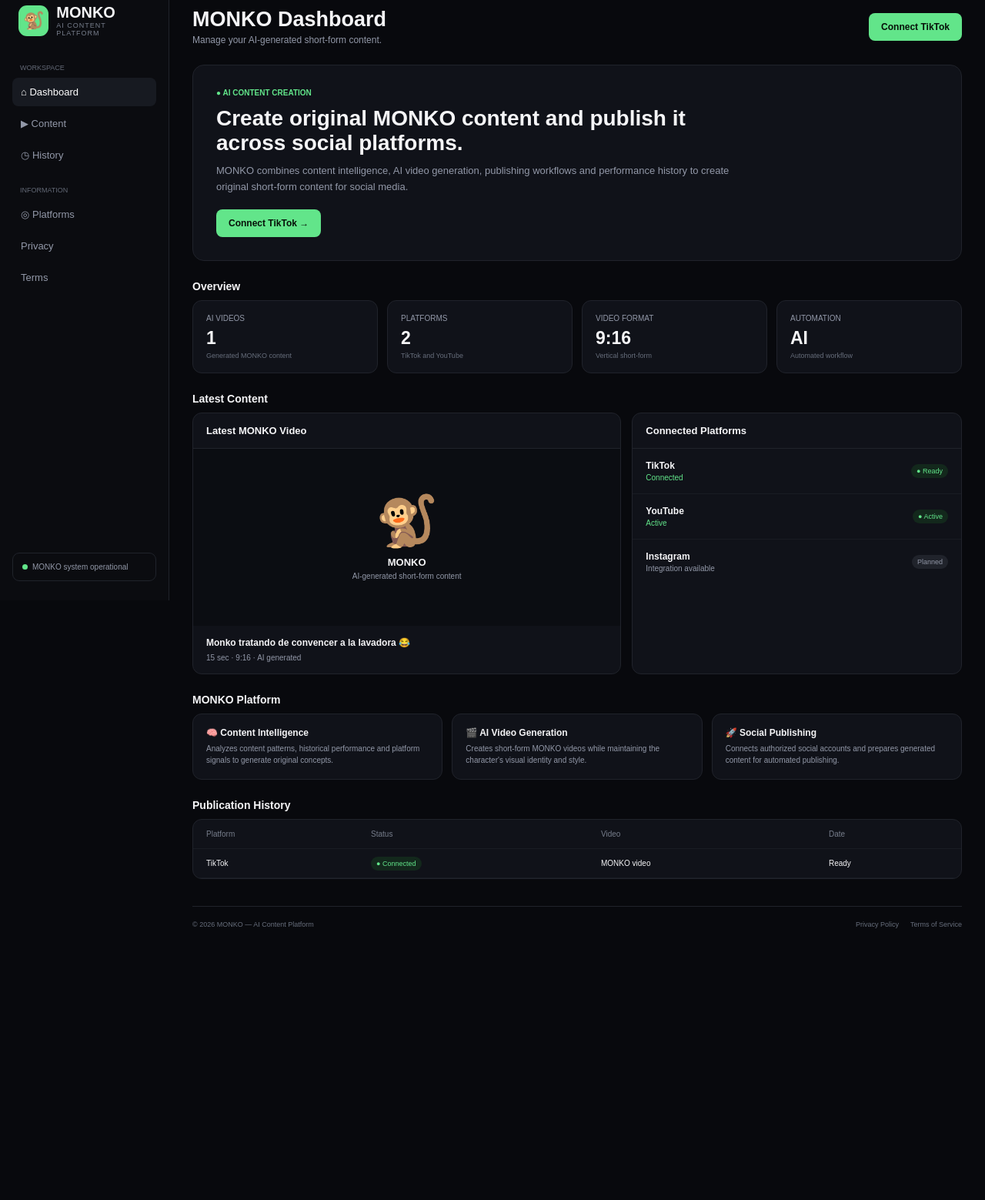
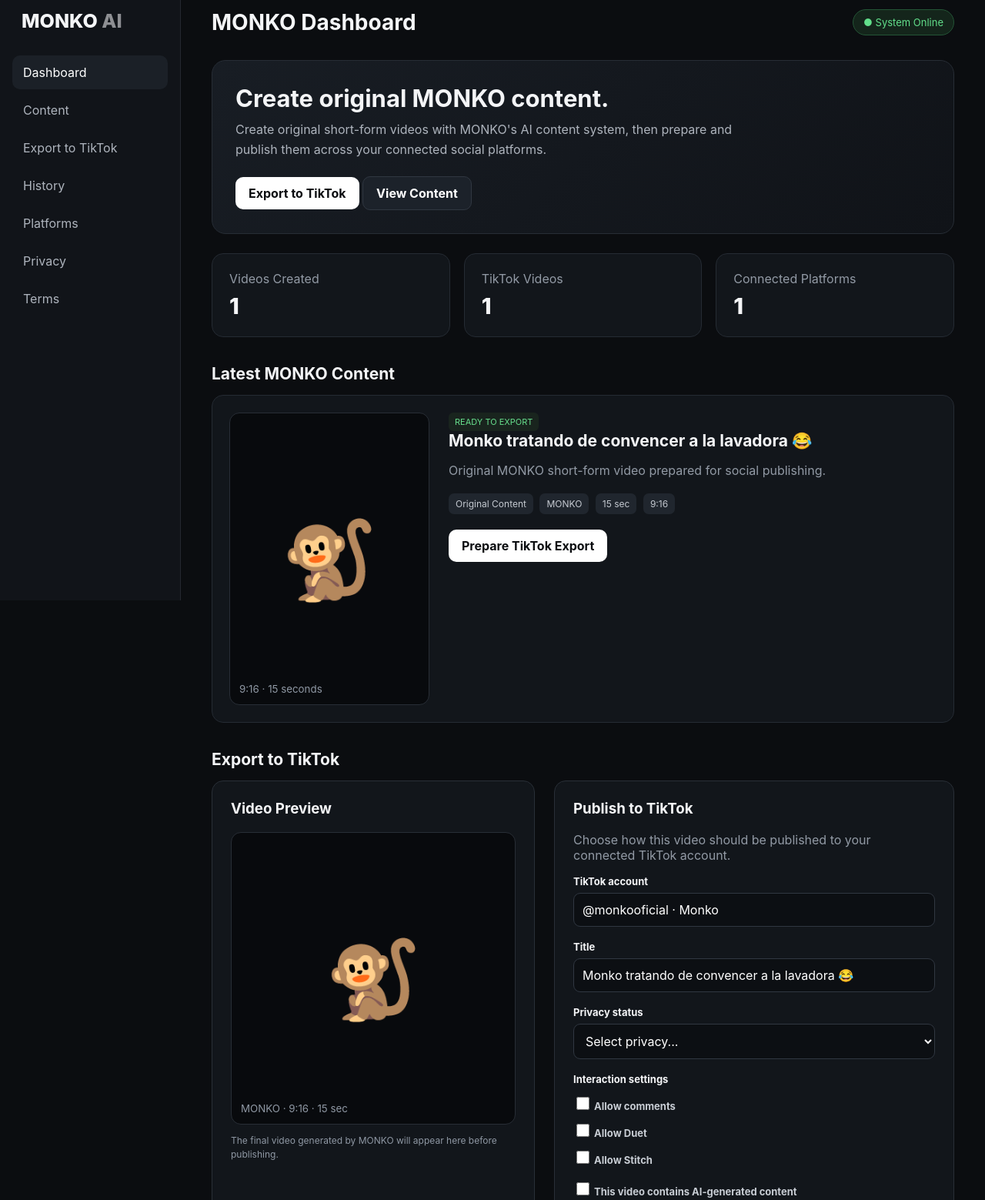
Before and after one commit to ferlyncastillo6-cloud/monko-web, a plain HTML site: page index.html in a window 1280 px wide. Shown: the part 20-1579 px from the top of the page at 77% size. Before the commit the page ends 1256 px from the top, so only its background shows below. Drawn offline with Linux system fonts and the light colour scheme.

Commit message:
Update index.html

```diff
--- a/index.html
+++ b/index.html
@@ -1,218 +1,347 @@
 <!DOCTYPE html>
-<html lang="es">
+<html lang="en">
 <head>
 <meta charset="UTF-8">
 <meta name="viewport" content="width=device-width,initial-scale=1">
-<meta name="description" content="MONKO - AI Content Platform">
-<title>MONKO — AI Content Platform</title>
+<title>MONKO Dashboard</title>
 <style>
-*{box-sizing:border-box;margin:0;padding:0}
-body{font-family:Arial,sans-serif;background:#08090d;color:#f5f5f7;min-height:100vh}
+*{box-sizing:border-box}
+body{margin:0;font-family:Inter,Arial,sans-serif;background:#0b0d10;color:#f4f5f7}
 a{text-decoration:none;color:inherit}
+button,input,select{font:inherit}
 .app{display:flex;min-height:100vh}
-.sidebar{width:220px;background:#0b0c10;border-right:1px solid #20232b;padding:25px 16px;position:fixed;top:0;bottom:0}
-.logo{display:flex;align-items:center;gap:10px;margin-bottom:35px;padding:0 8px}
-.logo-icon{width:40px;height:40px;background:#62e58a;color:#071109;border-radius:11px;display:flex;align-items:center;justify-content:center;font-size:22px}
-.logo-text{font-size:20px;font-weight:bold}
-.logo-sub{font-size:9px;color:#777e8c;text-transform:uppercase;letter-spacing:1px}
-.nav-title{font-size:9px;color:#626875;text-transform:uppercase;margin:22px 10px 8px}
-.nav{display:flex;flex-direction:column;gap:4px}
-.nav a{padding:11px;border-radius:8px;color:#9298a8;font-size:13px}
-.nav a:hover,.nav a.active{background:#171a21;color:#fff}
-.sidebar-status{position:absolute;bottom:25px;left:16px;right:16px;border:1px solid #20232b;border-radius:9px;padding:12px;color:#9298a8;font-size:10px}
-.dot{display:inline-block;width:7px;height:7px;border-radius:50%;background:#62e58a;margin-right:6px}
-.main{margin-left:220px;width:calc(100% - 220px);padding:30px}
-.topbar{display:flex;justify-content:space-between;align-items:center;margin-bottom:25px}
-h1{font-size:27px}
-.subtitle{color:#9298a8;font-size:12px;margin-top:4px}
-.btn{display:inline-block;padding:11px 16px;border-radius:8px;font-size:12px;font-weight:bold}
-.btn-green{background:#62e58a;color:#071109}
-.hero{background:#101219;border:1px solid #20232b;border-radius:15px;padding:30px;margin-bottom:18px}
-.hero-label{color:#62e58a;font-size:10px;font-weight:bold;margin-bottom:12px}
-.hero h2{font-size:28px;max-width:700px;margin-bottom:10px}
-.hero p{color:#9298a8;font-size:13px;max-width:700px;line-height:1.6}
-.stats{display:grid;grid-template-columns:repeat(4,1fr);gap:12px;margin-bottom:20px}
-.card{background:#101219;border:1px solid #20232b;border-radius:12px;padding:17px}
-.card-label{font-size:10px;color:#9298a8;margin-bottom:7px}
-.card-value{font-size:23px;font-weight:bold}
-.card-text{font-size:9px;color:#666d7b;margin-top:4px}
-.section-title{font-size:14px;font-weight:bold;margin:25px 0 10px}
-.grid{display:grid;grid-template-columns:1.3fr 1fr;gap:14px}
-.panel{background:#101219;border:1px solid #20232b;border-radius:12px;overflow:hidden}
-.panel-title{padding:15px 17px;border-bottom:1px solid #20232b;font-size:13px;font-weight:bold}
-.preview{height:230px;background:#0b0d12;display:flex;align-items:center;justify-content:center;text-align:center}
-.monko{font-size:65px;margin-bottom:8px}
-.preview strong{display:block;font-size:13px}
-.preview small{color:#9298a8;font-size:10px}
-.video-info{padding:15px 17px}
-.video-title{font-size:12px;font-weight:bold;margin-bottom:7px}
-.meta{font-size:10px;color:#9298a8}
-.platform{display:flex;justify-content:space-between;align-items:center;padding:15px 17px;border-bottom:1px solid #191c23}
-.platform:last-child{border-bottom:0}
-.platform-name{font-size:12px;font-weight:bold}
-.platform-status{font-size:10px;color:#62e58a;margin-top:3px}
-.badge{font-size:9px;padding:4px 7px;border-radius:15px;background:#13281c;color:#62e58a}
-.badge-gray{background:#20232b;color:#9298a8}
-.info-grid{display:grid;grid-template-columns:repeat(3,1fr);gap:12px}
-.info h3{font-size:12px;margin-bottom:6px}
-.info p{font-size:10px;color:#9298a8;line-height:1.5}
-table{width:100%;border-collapse:collapse}
-th,td{text-align:left;padding:13px 17px;border-bottom:1px solid #191c23;font-size:10px}
-th{color:#777e8c;font-weight:normal}
-footer{margin-top:35px;padding-top:18px;border-top:1px solid #20232b;color:#666d7b;font-size:9px;display:flex;justify-content:space-between}
-.footer-links{display:flex;gap:15px}
+.sidebar{width:235px;background:#111419;border-right:1px solid #242830;padding:24px 16px;position:fixed;top:0;bottom:0}
+.logo{font-size:25px;font-weight:800;padding:8px 12px 30px}
+.logo span{opacity:.55}
+.nav a{display:block;padding:12px 14px;border-radius:10px;color:#aeb4bd;margin-bottom:5px}
+.nav a:hover,.nav a.active{background:#1b2027;color:#fff}
+.main{margin-left:235px;width:calc(100% - 235px);padding:32px 40px;max-width:1500px}
+.top{display:flex;justify-content:space-between;align-items:center;margin-bottom:32px}
+.top h1{margin:0;font-size:28px}
+.status{background:#14251b;color:#62df8b;border:1px solid #245536;padding:8px 13px;border-radius:20px;font-size:13px}
+.hero{background:linear-gradient(135deg,#181d24,#101318);border:1px solid #272d35;border-radius:18px;padding:30px;margin-bottom:25px}
+.hero h2{font-size:31px;margin:0 0 10px}
+.hero p{color:#aeb4bd;max-width:700px;line-height:1.6;margin:0 0 22px}
+.btn{display:inline-block;border:0;border-radius:10px;padding:11px 17px;cursor:pointer;font-weight:700}
+.primary{background:#fff;color:#0b0d10}
+.secondary{background:#1c222a;color:#fff;border:1px solid #303741}
+.grid{display:grid;grid-template-columns:repeat(3,1fr);gap:18px;margin-bottom:25px}
+.card{background:#12161b;border:1px solid #252b33;border-radius:15px;padding:22px}
+.card h3{margin:0 0 9px;font-size:17px}
+.muted{color:#929aa5}
+.stat{font-size:29px;font-weight:800;margin-top:8px}
+.video-card{display:grid;grid-template-columns:260px 1fr;gap:25px}
+.preview{height:380px;background:#080a0d;border:1px solid #282e36;border-radius:13px;display:flex;align-items:center;justify-content:center;position:relative;overflow:hidden}
+.monko{font-size:100px}
+.preview small{position:absolute;bottom:12px;left:12px;color:#8f98a4}
+.info h2{margin-top:0}
+.tags span{display:inline-block;background:#20262e;border-radius:7px;padding:6px 9px;margin:4px 4px 0 0;font-size:12px;color:#c5cad1}
+.platforms{display:grid;grid-template-columns:repeat(3,1fr);gap:15px}
+.platform{padding:18px;border:1px solid #282e36;border-radius:12px;background:#15191f}
+.platform strong{display:block;margin-bottom:7px}
+.connected{color:#61dc88;font-size:13px}
+.section{margin-top:35px}
+.section h2{font-size:21px;margin-bottom:15px}
+.table{width:100%;border-collapse:collapse;background:#12161b;border:1px solid #252b33;border-radius:12px;overflow:hidden}
+.table th,.table td{text-align:left;padding:14px;border-bottom:1px solid #242a31;font-size:13px}
+.table th{color:#8e97a3}
+.export{display:grid;grid-template-columns:minmax(280px,420px) 1fr;gap:25px}
+.form-card{background:#12161b;border:1px solid #292f37;border-radius:15px;padding:24px}
+.form-card h3{margin-top:0}
+.field{margin-bottom:18px}
+.field label{display:block;font-size:13px;font-weight:700;margin-bottom:7px}
+.field input,.field select{width:100%;background:#0c0f13;color:#fff;border:1px solid #303741;border-radius:9px;padding:11px;outline:none}
+.field input:focus,.field select:focus{border-color:#777}
+.check{display:flex;align-items:center;gap:10px;margin:12px 0;color:#c8cdd4;font-size:13px}
+.check input{width:17px;height:17px}
+.consent{padding:14px;background:#181d23;border:1px solid #2c333c;border-radius:10px;margin:20px 0;line-height:1.5}
+.publish{width:100%;background:#fff;color:#080a0d;border:0;border-radius:10px;padding:13px;font-weight:800;cursor:pointer}
+.publish:disabled{opacity:.35;cursor:not-allowed}
+.notice{font-size:12px;color:#8f98a4;line-height:1.5;margin-top:12px}
+.badge{display:inline-block;padding:5px 8px;border-radius:6px;background:#19241e;color:#67df8d;font-size:11px}
+footer{margin-top:50px;padding:25px 0;border-top:1px solid #242a31;color:#777f8a;font-size:12px}
 @media(max-width:900px){
-.sidebar{width:180px}
-.main{margin-left:180px;width:calc(100% - 180px);padding:20px}
-.stats{grid-template-columns:repeat(2,1fr)}
-.grid{grid-template-columns:1fr}
-.info-grid{grid-template-columns:1fr}
-}
-@media(max-width:600px){
-.app{display:block}
-.sidebar{position:static;width:100%;min-height:auto;border-right:0;border-bottom:1px solid #20232b}
-.sidebar-status{display:none}
-.nav{flex-direction:row;overflow:auto}
-.main{margin-left:0;width:100%;padding:15px}
-.topbar{align-items:flex-start;gap:12px;flex-direction:column}
-.hero h2{font-size:23px}
-.stats{grid-template-columns:1fr 1fr}
-footer{flex-direction:column;gap:10px}
+.sidebar{width:190px}.main{margin-left:190px;width:calc(100% - 190px);padding:25px}
+.grid,.platforms{grid-template-columns:1fr}
+.video-card,.export{grid-template-columns:1fr}
 }
 </style>
 </head>
+
 <body>
 <div class="app">
 
 <aside class="sidebar">
-<div class="logo">
-<div class="logo-icon">🐒</div>
-<div><div class="logo-text">MONKO</div><div class="logo-sub">AI Content Platform</div></div>
-</div>
-
-<div class="nav-title">Workspace</div>
+<div class="logo">MONKO<span> AI</span></div>
 <nav class="nav">
-<a href="#dashboard" class="active">⌂ Dashboard</a>
-<a href="#content">▶ Content</a>
-<a href="#history">◷ History</a>
-</nav>
-
-<div class="nav-title">Information</div>
-<nav class="nav">
-<a href="#platforms">◎ Platforms</a>
+<a href="#dashboard" class="active">Dashboard</a>
+<a href="#content">Content</a>
+<a href="#export">Export to TikTok</a>
+<a href="#history">History</a>
+<a href="#platforms">Platforms</a>
 <a href="privacy.html">Privacy</a>
 <a href="terms.html">Terms</a>
 </nav>
-
-<div class="sidebar-status"><span class="dot"></span>MONKO system operational</div>
 </aside>
 
 <main class="main">
 
-<div class="topbar">
-<div>
+<div class="top" id="dashboard">
 <h1>MONKO Dashboard</h1>
-<div class="subtitle">Manage your AI-generated short-form content.</div>
+<div class="status">● System Online</div>
 </div>
 
-<a class="btn btn-green" href="https://www.tiktok.com/v2/auth/authorize/?client_key=sbawubdaromq03ayzu&response_type=code&scope=user.info.basic%2Cvideo.list%2Cvideo.publish%2Cvideo.upload&redirect_uri=https%3A%2F%2Fferlyn06.app.n8n.cloud%2Fwebhook%2Ftiktok%2Foauth%2Fcallback&state=monko_tiktok_auth">Connect TikTok</a>
-</div>
-
-<section class="hero" id="dashboard">
-<div class="hero-label">● AI CONTENT CREATION</div>
-<h2>Create original MONKO content and publish it across social platforms.</h2>
-<p>MONKO combines content intelligence, AI video generation, publishing workflows and performance history to create original short-form content for social media.</p>
-<br>
-<a class="btn btn-green" href="https://www.tiktok.com/v2/auth/authorize/?client_key=sbawubdaromq03ayzu&response_type=code&scope=user.info.basic%2Cvideo.list%2Cvideo.publish%2Cvideo.upload&redirect_uri=https%3A%2F%2Fferlyn06.app.n8n.cloud%2Fwebhook%2Ftiktok%2Foauth%2Fcallback&state=monko_tiktok_auth">Connect TikTok →</a>
+<section class="hero">
+<h2>Create original MONKO content.</h2>
+<p>
+Create original short-form videos with MONKO's AI content system,
+then prepare and publish them across your connected social platforms.
+</p>
+<a href="#export" class="btn primary">Export to TikTok</a>
+<a href="#content" class="btn secondary">View Content</a>
 </section>
 
-<div class="section-title">Overview</div>
-
-<section class="stats">
-<div class="card"><div class="card-label">AI VIDEOS</div><div class="card-value">1</div><div class="card-text">Generated MONKO content</div></div>
-<div class="card"><div class="card-label">PLATFORMS</div><div class="card-value">2</div><div class="card-text">TikTok and YouTube</div></div>
-<div class="card"><div class="card-label">VIDEO FORMAT</div><div class="card-value">9:16</div><div class="card-text">Vertical short-form</div></div>
-<div class="card"><div class="card-label">AUTOMATION</div><div class="card-value">AI</div><div class="card-text">Automated workflow</div></div>
-</section>
-
-<div class="section-title" id="content">Latest Content</div>
-
-<section class="grid">
-
-<div class="panel">
-<div class="panel-title">Latest MONKO Video</div>
-<div class="preview">
-<div>
-<div class="monko">🐒</div>
-<strong>MONKO</strong>
-<small>AI-generated short-form content</small>
+<div class="grid">
+<div class="card">
+<div class="muted">Videos Created</div>
+<div class="stat">1</div>
 </div>
+<div class="card">
+<div class="muted">TikTok Videos</div>
+<div class="stat">1</div>
 </div>
-<div class="video-info">
-<div class="video-title">Monko tratando de convencer a la lavadora 😂</div>
-<div class="meta">15 sec · 9:16 · AI generated</div>
+<div class="card">
+<div class="muted">Connected Platforms</div>
+<div class="stat">1</div>
 </div>
 </div>
 
-<div class="panel" id="platforms">
-<div class="panel-title">Connected Platforms</div>
+<section class="section" id="content">
+<h2>Latest MONKO Content</h2>
+<div class="card video-card">
+<div class="preview">
+<div class="monko">🐒</div>
+<small>9:16 · 15 seconds</small>
+</div>
+<div class="info">
+<span class="badge">READY TO EXPORT</span>
+<h2>Monko tratando de convencer a la lavadora 😂</h2>
+<p class="muted">
+Original MONKO short-form video prepared for social publishing.
+</p>
+<div class="tags">
+<span>Original Content</span>
+<span>MONKO</span>
+<span>15 sec</span>
+<span>9:16</span>
+</div>
+<br>
+<a href="#export" class="btn primary">Prepare TikTok Export</a>
+</div>
+</div>
+</section>
+
+<section class="section" id="export">
+<h2>Export to TikTok</h2>
+
+<div class="export">
+
+<div class="form-card">
+<h3>Video Preview</h3>
+<div class="preview">
+<div class="monko">🐒</div>
+<small>MONKO · 9:16 · 15 sec</small>
+</div>
+<p class="notice">
+The final video generated by MONKO will appear here before publishing.
+</p>
+</div>
+
+<div class="form-card">
+<h3>Publish to TikTok</h3>
+<p class="muted">
+Choose how this video should be published to your connected TikTok account.
+</p>
+
+<div class="field">
+<label>TikTok account</label>
+<input type="text" value="@monkooficial · Monko" readonly>
+</div>
+
+<div class="field">
+<label for="title">Title</label>
+<input id="title" type="text"
+value="Monko tratando de convencer a la lavadora 😂">
+</div>
+
+<div class="field">
+<label for="privacy">Privacy status</label>
+<select id="privacy">
+<option value="">Select privacy...</option>
+<option value="PUBLIC_TO_EVERYONE">Everyone</option>
+<option value="MUTUAL_FOLLOW_FRIENDS">Mutual friends</option>
+<option value="SELF_ONLY">Only me</option>
+</select>
+</div>
+
+<div class="field">
+<label>Interaction settings</label>
+
+<label class="check">
+<input type="checkbox" id="comments">
+Allow comments
+</label>
+
+<label class="check">
+<input type="checkbox" id="duet">
+Allow Duet
+</label>
+
+<label class="check">
+<input type="checkbox" id="stitch">
+Allow Stitch
+</label>
+</div>
+
+<div class="field">
+<label class="check">
+<input type="checkbox" id="aigc">
+This video contains AI-generated content
+</label>
+</div>
+
+<div class="consent">
+<label class="check">
+<input type="checkbox" id="consent">
+I confirm that I want MONKO to send this video and the selected
+publishing settings to my TikTok account.
+</label>
+</div>
+
+<button id="publish" class="publish" disabled>
+Publish to TikTok
+</button>
+
+<p class="notice">
+After publishing, TikTok may take some time to process the video.
+MONKO will check the publication status and show the result here.
+</p>
+
+<div id="publishStatus" class="notice"></div>
+</div>
+</div>
+</section>
+
+<section class="section" id="platforms">
+<h2>Connected Platforms</h2>
+<div class="platforms">
 
 <div class="platform">
-<div><div class="platform-name">TikTok</div><div class="platform-status">Connected</div></div>
-<span class="badge">● Ready</span>
+<strong>TikTok</strong>
+<div class="connected">● Connected</div>
+<p class="muted">@monkooficial</p>
+<a class="btn secondary" href="#export">Manage</a>
 </div>
 
 <div class="platform">
-<div><div class="platform-name">YouTube</div><div class="platform-status">Active</div></div>
-<span class="badge">● Active</span>
+<strong>YouTube</strong>
+<div class="muted">Not connected</div>
+<p class="muted">Shorts publishing</p>
+<button class="btn secondary">Connect</button>
 </div>
 
 <div class="platform">
-<div><div class="platform-name">Instagram</div><div class="platform-status" style="color:#9298a8">Integration available</div></div>
-<span class="badge badge-gray">Planned</span>
+<strong>Instagram</strong>
+<div class="muted">Not connected</div>
+<p class="muted">Reels publishing</p>
+<button class="btn secondary">Connect</button>
 </div>
 
 </div>
 </section>
 
-<div class="section-title">MONKO Platform</div>
+<section class="section" id="history">
+<h2>Publication History</h2>
 
-<section class="info-grid">
-<div class="card info">
-<h3>🧠 Content Intelligence</h3>
-<p>Analyzes content patterns, historical performance and platform signals to generate original concepts.</p>
-</div>
-
-<div class="card info">
-<h3>🎬 AI Video Generation</h3>
-<p>Creates short-form MONKO videos while maintaining the character's visual identity and style.</p>
-</div>
-
-<div class="card info">
-<h3>🚀 Social Publishing</h3>
-<p>Connects authorized social accounts and prepares generated content for automated publishing.</p>
-</div>
-</section>
-
-<div class="section-title" id="history">Publication History</div>
-
-<section class="panel">
-<table>
+<table class="table">
 <thead>
-<tr><th>Platform</th><th>Status</th><th>Video</th><th>Date</th></tr>
+<tr>
+<th>Platform</th>
+<th>Content</th>
+<th>Status</th>
+<th>Date</th>
+</tr>
 </thead>
 <tbody>
-<tr><td>TikTok</td><td><span class="badge">● Connected</span></td><td>MONKO video</td><td>Ready</td></tr>
+<tr>
+<td>TikTok</td>
+<td>Monko tratando de convencer a la lavadora 😂</td>
+<td><span class="badge">Connected</span></td>
+<td>—</td>
+</tr>
 </tbody>
 </table>
 </section>
 
+<section class="section">
+<h2>MONKO Intelligence</h2>
+
+<div class="grid">
+
+<div class="card">
+<h3>Content Intelligence</h3>
+<p class="muted">
+MONKO analyzes internal performance and external content signals
+to identify opportunities for original content.
+</p>
+</div>
+
+<div class="card">
+<h3>AI Video Generation</h3>
+<p class="muted">
+Scripts, scenes, visual references and videos are generated through
+the MONKO production workflow.
+</p>
+</div>
+
+<div class="card">
+<h3>Social Publishing</h3>
+<p class="muted">
+Connected social platforms can receive original MONKO content
+through their supported publishing APIs.
+</p>
+</div>
+
+</div>
+</section>
+
 <footer>
-<div>© 2026 MONKO — AI Content Platform</div>
-<div class="footer-links"><a href="privacy.html">Privacy Policy</a><a href="terms.html">Terms of Service</a></div>
+MONKO AI · Original AI content platform ·
+<a href="privacy.html">Privacy</a> ·
+<a href="terms.html">Terms</a>
 </footer>
 
 </main>
 </div>
+
+<script>
+const privacy = document.getElementById('privacy');
+const consent = document.getElementById('consent');
+const publish = document.getElementById('publish');
+const status = document.getElementById('publishStatus');
+
+function updateButton(){
+publish.disabled = !(privacy.value && consent.checked);
+}
+
+privacy.addEventListener('change', updateButton);
+consent.addEventListener('change', updateButton);
+
+publish.addEventListener('click', function(){
+status.innerHTML =
+'Publishing will be connected to the MONKO backend in the next step.';
+});
+</script>
+
 </body>
 </html>
```
